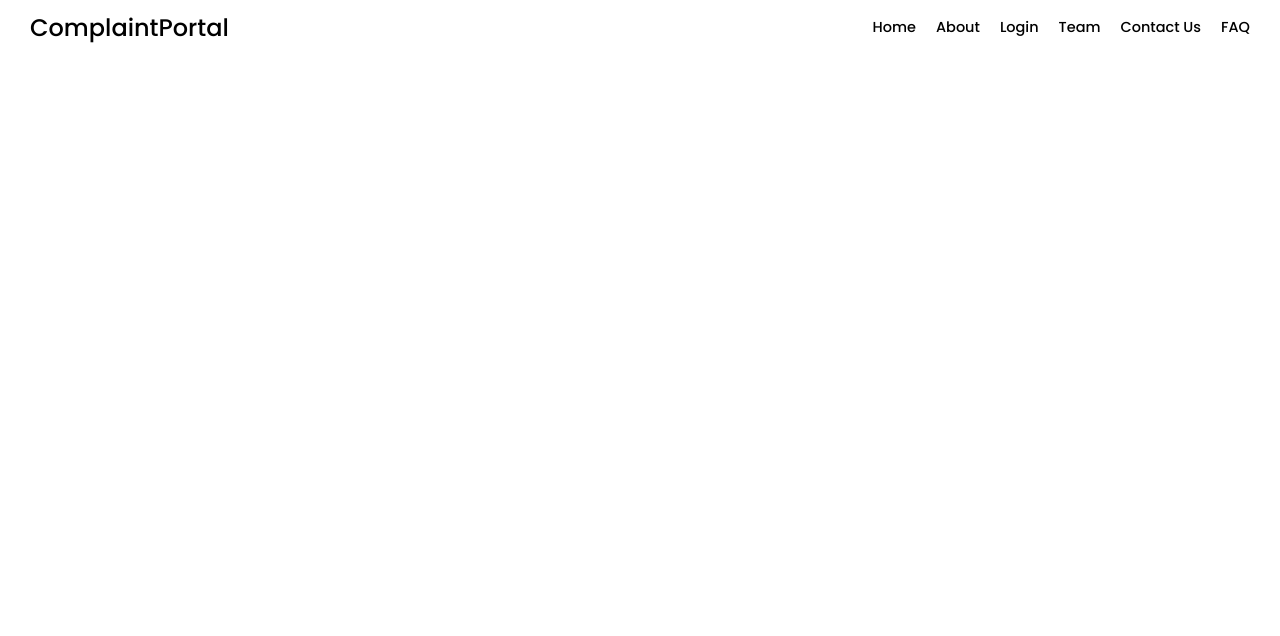
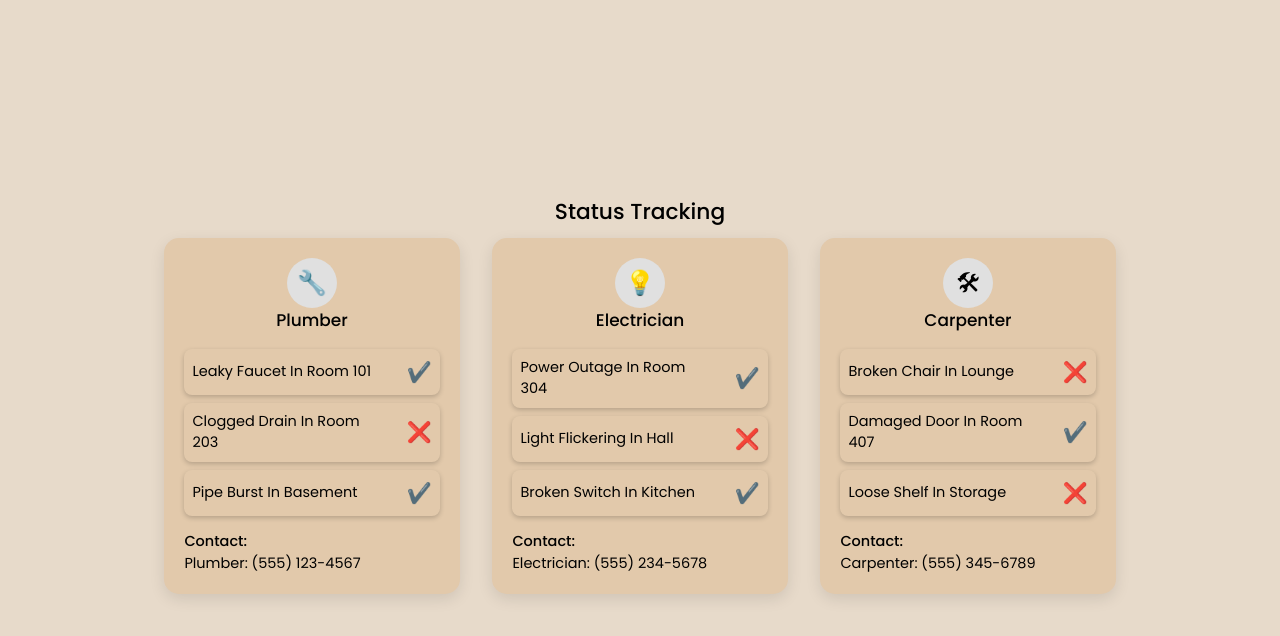
Before and after one commit to RuchiF/Complaint-Portal-DBMS, a React app in the folder home/: page /status in a window 1280 px wide. Shown: the top 636 px of the page. Built offline with nearby package versions, Linux system fonts and the light colour scheme; the HTML template or start-up script is replaced by a standard one.

Commit message:
Added a page for status tracking

```diff
--- a/home/package.json
+++ b/home/package.json
@@ -25,5 +25,4 @@
     "globals": "^15.9.0",
     "vite": "^5.4.8"
   }
-
 }
--- a/home/src/App.jsx
+++ b/home/src/App.jsx
@@ -3,6 +3,7 @@ import { BrowserRouter as Router, Route, Routes } from "react-router-dom";
 import Home from "./pages_/Home.jsx";
 import Login from "./pages_/Login.jsx";
 import Signup from "./pages_/Signup.jsx";
+import Status from "./pages_/StatusTracking.jsx";
 function App() {
   return (
     <Router>
@@ -11,6 +12,7 @@ function App() {
         <Route path="/home" element={<Home />} />
         <Route path="/login" element={<Login />} />
         <Route path="/signup" element={<Signup />} />
+        <Route path="/status" element={<Status />} />
         <Route path="*" element={<Home />} />
         {/* asteric(*) means anything other than these page */}
       </Routes>
--- a/home/src/components_/navbar.jsx
+++ b/home/src/components_/navbar.jsx
@@ -12,6 +12,7 @@ const Navbar = () => {
         <a href="/about">About</a>
         <a href="/login">Login</a>
         <a href="/team">Team</a>
+        <a href="/status">Status-Tracking</a>
         <a href="/contact">Contact Us</a>
         <a href="/faq">FAQ</a>
       </div>
--- /dev/null
+++ b/home/src/pages_/Status.css
@@ -0,0 +1,93 @@
+body {
+    background-color: rgba(231, 218, 202, 255); /* Match body color with the tracking UI */
+    margin: 0;
+    font-family: Arial, sans-serif;
+}
+
+.status-tracking {
+    display: flex;
+    flex-direction: column;
+    align-items: center;
+    justify-content: center; /* Center vertically */
+    padding: 20px;
+    border-radius: 15px;
+    width: 80%;
+    margin: auto;
+    min-height: 100vh; /* Full height to center vertically */
+}
+
+.status-card-container {
+    display: flex;
+    justify-content: space-around; /* Space around cards */
+    width: 100%;
+}
+
+.status-card {
+    background: rgba(226, 201, 171, 255);
+    border-radius: 15px;
+    box-shadow: 0 5px 15px rgba(0, 0, 0, 0.1);
+    padding: 20px;
+    width: 30%;
+    text-align: center;
+    margin: 10px; /* Add space between cards */
+}
+
+.card-header {
+    display: flex;
+    flex-direction: column;
+    align-items: center;
+    margin-bottom: 15px;
+}
+
+.icon-circle {
+    background: #e0e0e0;
+    border-radius: 50%;
+    width: 50px;
+    height: 50px;
+    display: flex;
+    justify-content: center;
+    align-items: center;
+    font-size: 24px;
+}
+
+.status-list {
+    margin-top: 10px;
+}
+
+.complaint-item {
+    display: flex;
+    justify-content: space-between;
+    align-items: center;
+    margin: 8px 0;
+    padding: 8px;
+    border-radius: 8px;
+    box-shadow: 0 2px 5px rgba(0, 0, 0, 0.2); /* Shadow for illusion effect */
+}
+
+.complaint-text {
+    text-align: left;
+    width: 80%;
+}
+
+.status-icon {
+    font-size: 20px;
+}
+
+/* Styles for completed and pending statuses */
+.completed {
+    background-color: #d4edda; /* Light green */
+}
+
+.pending {
+    background-color: #f8d7da; /* Light red */
+}
+
+.contact-info {
+    margin-top: 15px;
+    text-align: left;
+}
+
+.contact-info h4 {
+    margin: 0;
+    font-weight: bold;
+}
--- /dev/null
+++ b/home/src/pages_/StatusTracking.jsx
@@ -0,0 +1,91 @@
+import React from 'react';
+import Navbar from "../components_/navbar.jsx";
+import './Status.css';
+
+const ComplaintItem = ({ complaint, status }) => (
+    <div className="complaint-item">
+        <div className="complaint-text">{complaint}</div>
+        <div className="status-icon">
+            {status ? '✔️' : '❌'}
+        </div>
+    </div>
+);
+
+const StatusItem = ({ icon, label }) => (
+    <div className="status-item">
+        <div className="icon">{icon}</div>
+        <div className="label">{label}</div>
+    </div>
+);
+
+const StatusCard = ({ title, icon, status, complaints, contact }) => (
+    <div className="status-card">
+        <div className="card-header">
+            <div className="icon-circle">{icon}</div>
+            <h3>{title}</h3>
+        </div>
+        <div className="status-list">
+            {complaints.map((complaint, index) => (
+                <ComplaintItem key={index} complaint={complaint.text} status={complaint.status} />
+            ))}
+            <div className="contact-info">
+                <h4>Contact:</h4>
+                <p>{contact}</p>
+            </div>
+        </div>
+    </div>
+);
+
+const StatusTracking = () => {
+    const statusData = [
+        {
+            title: 'Plumber',
+            icon: '🔧',
+            complaints: [
+                { text: 'Leaky faucet in room 101', status: true },
+                { text: 'Clogged drain in room 203', status: false },
+                { text: 'Pipe burst in basement', status: true }
+            ],
+            contact: 'Plumber: (555) 123-4567'
+        },
+        {
+            title: 'Electrician',
+            icon: '💡',
+            complaints: [
+                { text: 'Power outage in room 304', status: true },
+                { text: 'Light flickering in hall', status: false },
+                { text: 'Broken switch in kitchen', status: true }
+            ],
+            contact: 'Electrician: (555) 234-5678'
+        },
+        {
+            title: 'Carpenter',
+            icon: '🛠',
+            complaints: [
+                { text: 'Broken chair in lounge', status: false },
+                { text: 'Damaged door in room 407', status: true },
+                { text: 'Loose shelf in storage', status: false }
+            ],
+            contact: 'Carpenter: (555) 345-6789'
+        }
+    ];
+
+    return (
+        <div className="status-tracking">
+            <h2>Status Tracking</h2>
+            <div className="status-card-container">
+                {statusData.map((card, index) => (
+                    <StatusCard
+                        key={index}
+                        title={card.title}
+                        icon={card.icon}
+                        complaints={card.complaints}
+                        contact={card.contact}
+                    />
+                ))}
+            </div>
+        </div>
+    );
+};
+
+export default StatusTracking;
```
